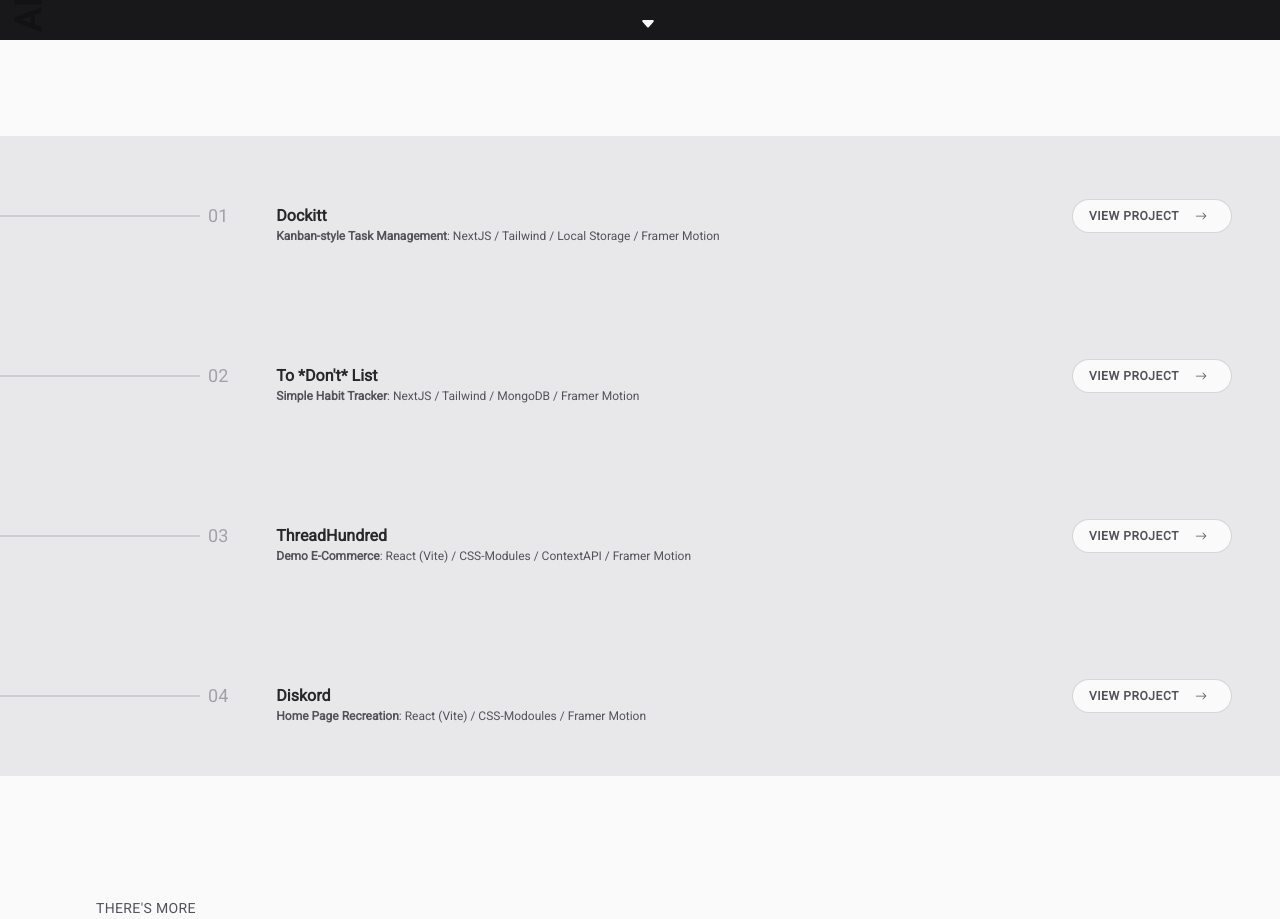
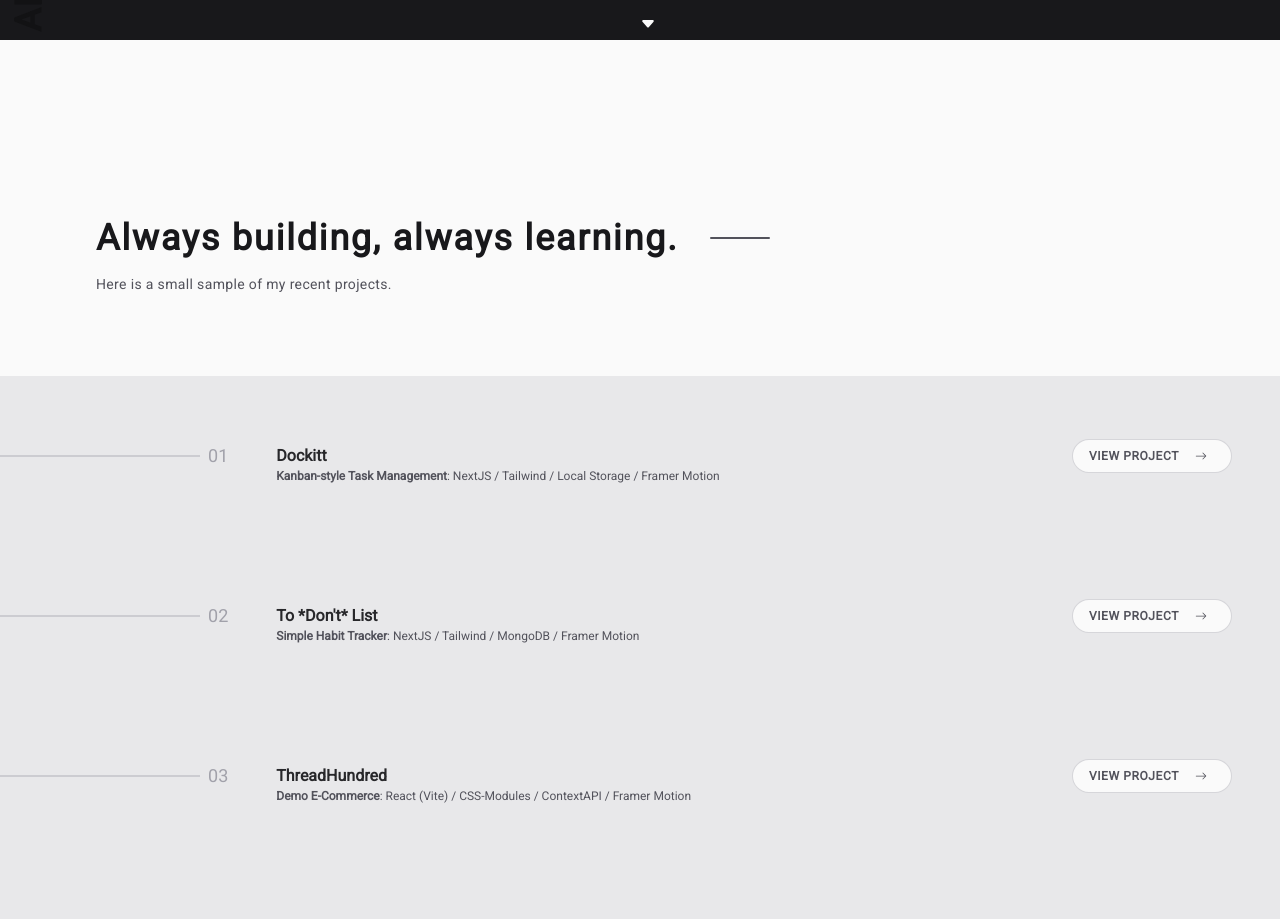
Before and after one commit to williamalowe/portfolio, a Next.js app: page / in a window 1280 px wide. Shown: the part 1560-2479 px from the top of the page. Built offline with nearby package versions, Linux system fonts and the light colour scheme.

Commit message:
feat: add experience component intro section

```diff
--- a/src/components/projects.tsx
+++ b/src/components/projects.tsx
@@ -11,6 +11,13 @@ export default function Projects() {
       className="relative min-h-screen w-full flex flex-col bg-zinc-50 text-zinc-900 justify-center"
     >
       <div className="flex flex-col mt-24">
+        <div className="h-[240px] flex flex-col justify-center gap-y-4 px-24">
+          <div className="flex gap-x-8 items-center">
+            <h3 className="text-4xl font-bold tracking-wider">Always building, always learning.</h3>
+            <div className="w-[60px] h-[2px] bg-zinc-600 rounded-full"/>
+          </div>
+          <h5 className="text-zinc-600 tracking-wide text-sm">Here is a small sample of my recent projects.</h5>
+        </div>
         {projects.map((project, index) => (
           <ProjectItem
             key={index}
```
